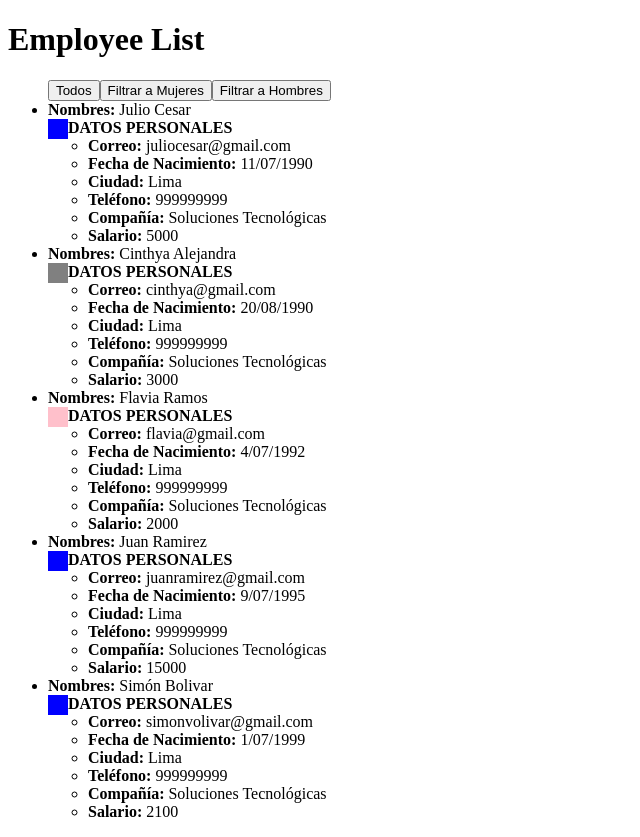
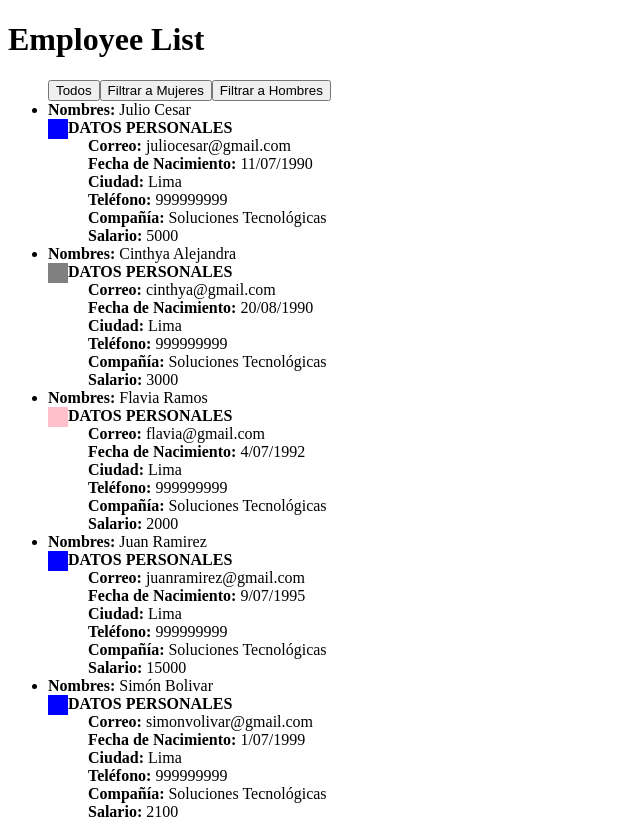
Before and after one commit to AraceliCumen/employeeapp, an Angular app: page / in a window 1280 px wide. Shown: the whole page, without its empty margins (0-640 px from the left). Built offline with nearby package versions, Linux system fonts and the light colour scheme.

Commit message:
Directiva [ngStyle] y [style.]

```diff
--- a/src/app/employee/employee.component.html
+++ b/src/app/employee/employee.component.html
@@ -16,7 +16,8 @@
             <div *ngIf="employee.gender=='F'" style="float:left;height:20px;width:20px;background-color: pink"></div>
             -->
             <b>DATOS PERSONALES</b>
-            <ul>
+            <ul [style.list-style]="'none'">
+                <!--<ul [ngStyle]="{'list-style':'none'}">-->
                 <li><b>Correo:</b> {{employee.email}}</li>
                 <li><b>Fecha de Nacimiento:</b> {{employee.birthday}}</li>
                 <li><b>Ciudad:</b> {{employee.city}}</li>
```
Also changed, not shown: src/app/employee/employee.component.css (added).
